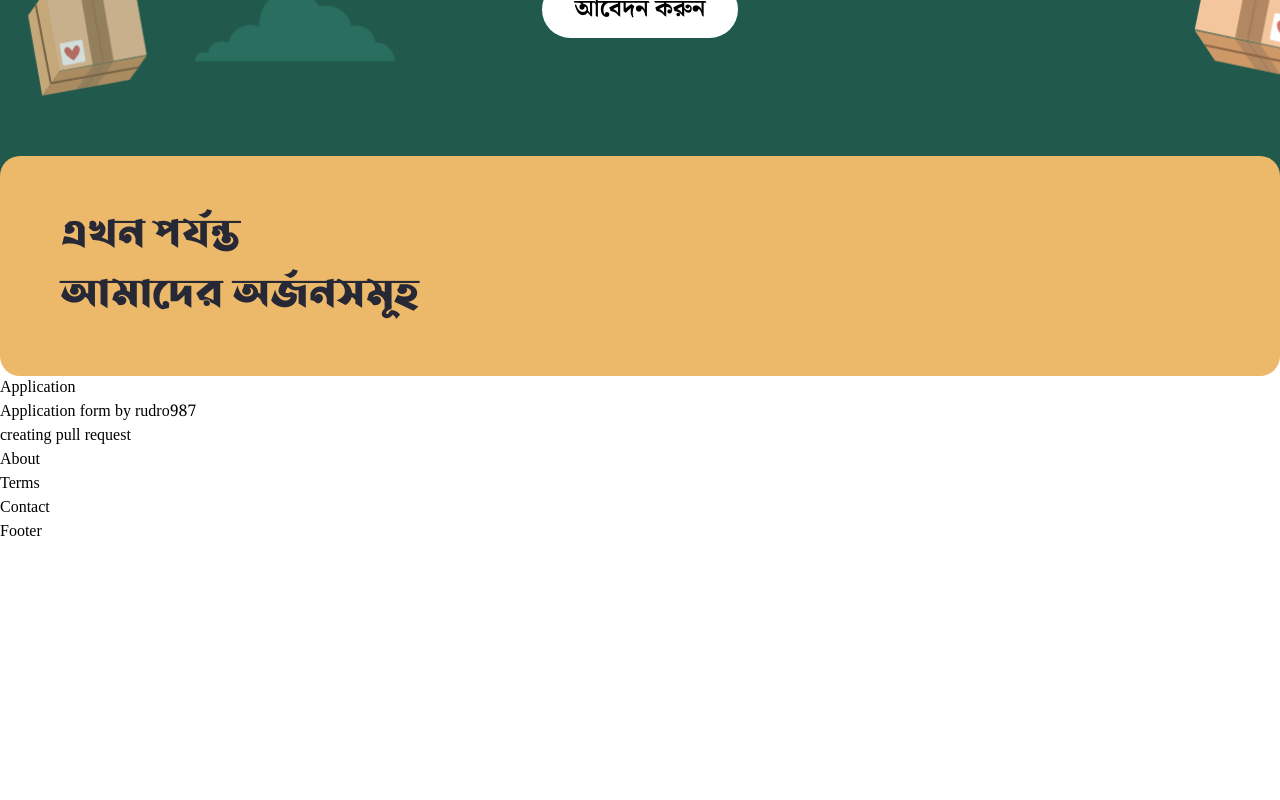
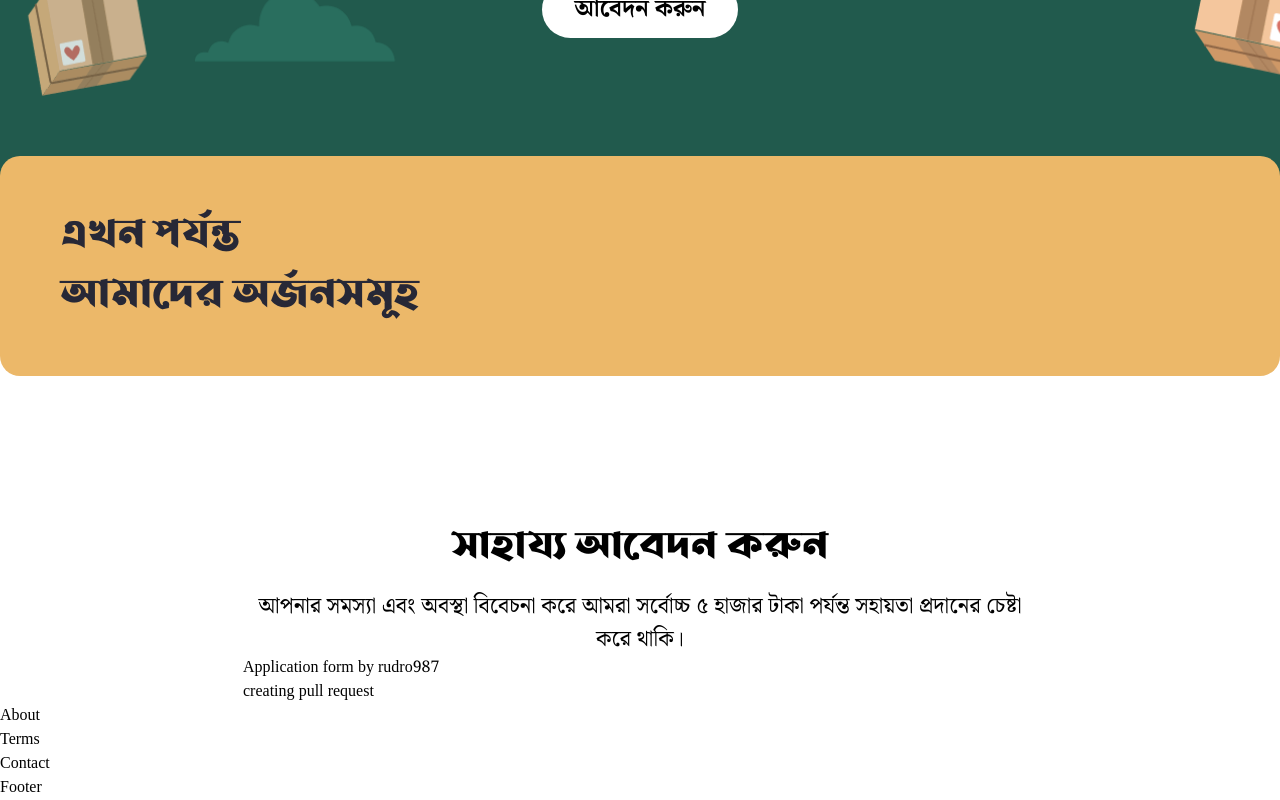
Before and after one commit to akibsaleh/Shohayota, a React (Vite) app: page / in a window 1280 px wide. Shown: the part 457-1257 px from the top of the page. Before the commit the page ends 1001 px from the top, so only its background shows below. Built offline with nearby package versions, Linux system fonts and the light colour scheme.

Commit message:
form title and description added

```diff
--- a/src/App.jsx
+++ b/src/App.jsx
@@ -7,7 +7,7 @@ import Contact from './Components/Contact/Contact';
 import { useTranslation } from 'react-i18next';
 
 const App = () => {
-  const { t, i18n } = useTranslation('global');
+  const { i18n } = useTranslation('global');
   const isBn = i18n.language === 'bn';
   return (
     <>
--- a/src/Components/Application/Application.jsx
+++ b/src/Components/Application/Application.jsx
@@ -1,9 +1,13 @@
+import { useTranslation } from 'react-i18next';
 import ApplicationForm from './ApplicationForm';
 
 const Application = () => {
+  const { t, i18n } = useTranslation('global');
+  const isBn = i18n.language === 'bn';
   return (
-    <div>
-      <h1>Application</h1>
+    <div className='max-w-[794px] mx-auto pt-[140px]'>
+      <h1 className='text-center text-[40px] mb-3'><span className={isBn && 'font-lss'}>{t('application.title')}</span></h1>
+      <p className='text-center text-[22px]'>{t('application.description')}</p>
       <ApplicationForm />
     </div>
   );
--- a/src/translations/bn/global.json
+++ b/src/translations/bn/global.json
@@ -11,5 +11,9 @@
     "button": "আবেদন করুন",
     "title": "পরিচয় গোপন রেখে ক্ষুদ্র আর্থিক সহায়তা",
     "description": "আমাদের সীমিত আর্থিক সহায়তা যদি আপনার বা আপনার পরিবারের প্রশস্তি দিতে সক্ষম হয়, আমরা সর্বত্তম চেষ্টা করবো আপনার বা আপনার পরিবারের পাশে দাঁড়াতে।"
+  },
+  "application": {
+    "title": "সাহায্য আবেদন করুন",
+    "description": "আপনার সমস্যা এবং অবস্থা বিবেচনা করে আমরা সর্বোচ্চ ৫ হাজার টাকা পর্যন্ত\n\n সহায়তা প্রদানের চেষ্টা করে থাকি।"
   }
 }
--- a/src/translations/en/global.json
+++ b/src/translations/en/global.json
@@ -11,5 +11,9 @@
     "button": "Let’s Apply",
     "title": "A Small, Anonymous Financial Assistance",
     "description": "We believe in the power of small acts of kindness. We provide discreet financial assistance to those in need, ensuring your identity remains confidential. Together, we make a difference, one small helping hand at a time."
+  },
+  "application": {
+    "title": "Request for Help",
+    "description": "Considering your problem and condition, we try to provide\n assistance up to a maximum of 5 thousand BDT."
   }
 }
```
